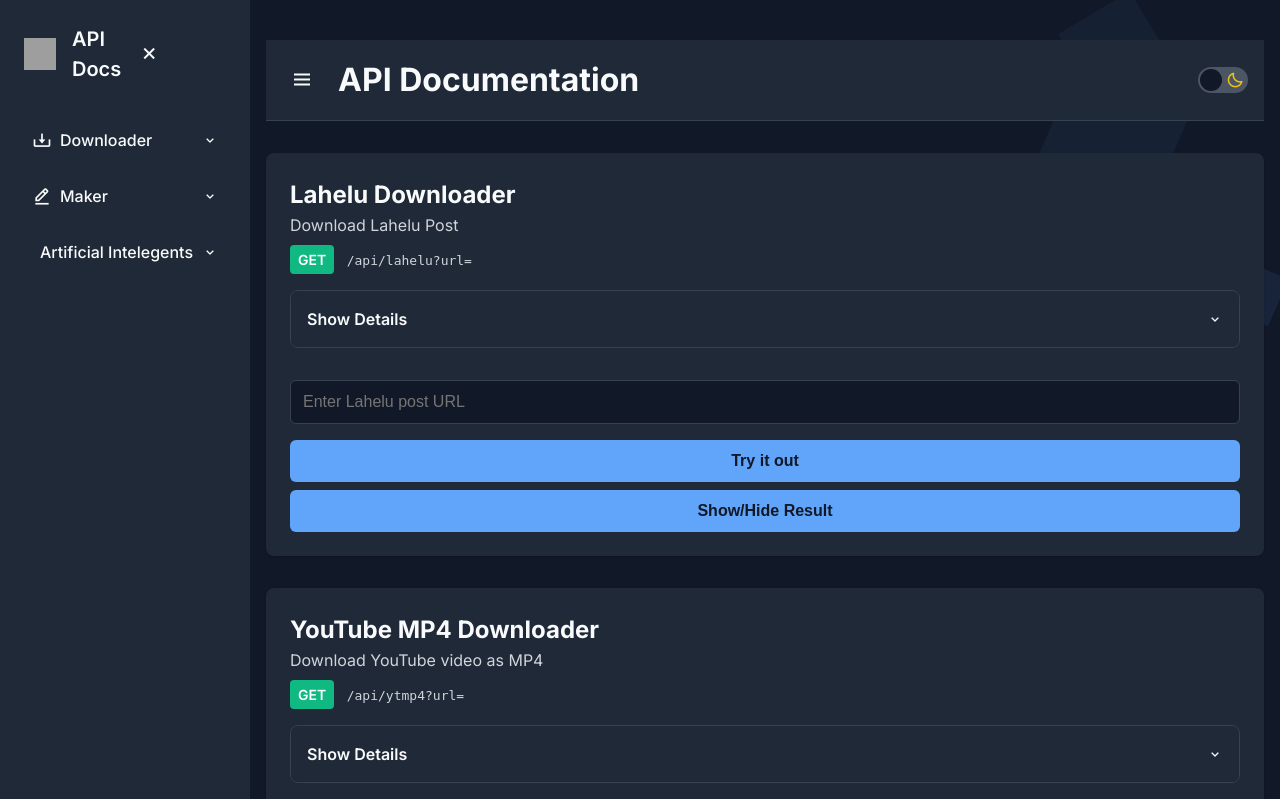
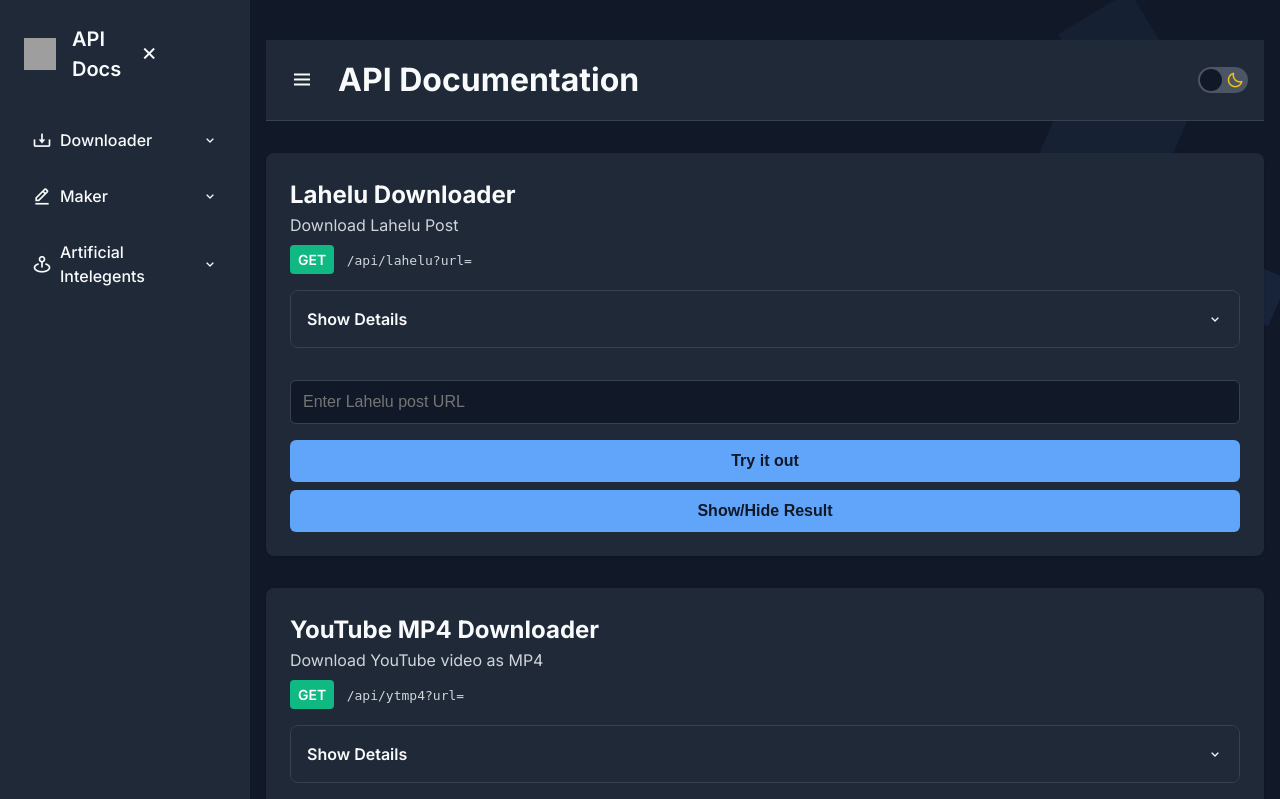
Before and after one commit to Hoshiyuki-Api/Swagger-Api, a Flask app: page /docs in a window 1280 px wide. Shown: the top 799 px of the page. Run offline with Flask 2, Linux system fonts and the light colour scheme; grey boxes are pictures that could not be loaded.

Commit message:
Update api-docs.html

```diff
--- a/templates/api-docs.html
+++ b/templates/api-docs.html
@@ -49,7 +49,7 @@
                 </li>
                 <li class="sidebar-dropdown">
                     <a href="#" class="sidebar-menu-item">
-                        <i class='bx bx-android mr-2'></i>
+                        <i class='bx bx-map-pin mr-2'></i>
                         <span>Artificial Intelegents</span>
                         <i class='bx bx-chevron-down ml-auto'></i>
                     </a>
```
